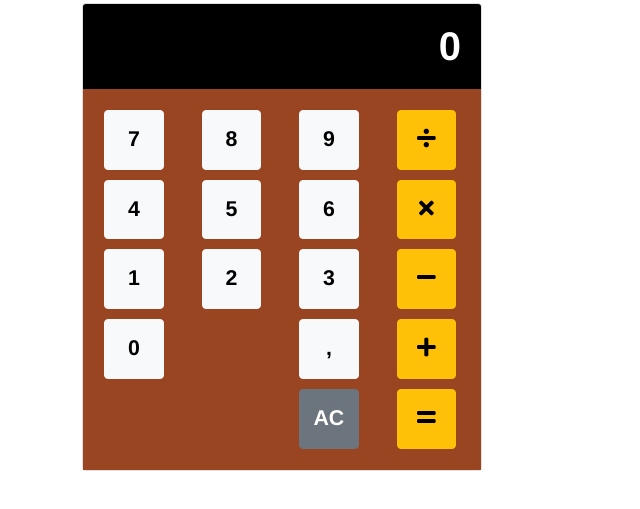
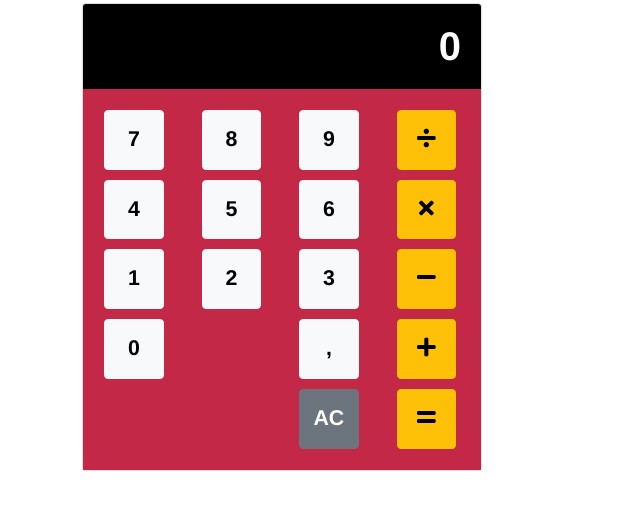
Before and after one commit to CamillaTeodoro/Calculadora_Javascript, a plain HTML site: page index.html in a window 1280 px wide. Shown: the part 53-562 px from the top of the page, without its empty margins (0-640 px from the left). Drawn offline with nearby package versions, Linux system fonts and the light colour scheme.

Commit message:
alterada cor da calculadora

```diff
--- a/calculadora.css
+++ b/calculadora.css
@@ -7,7 +7,7 @@
 }
 
 #calculadora .card-body {
-  background-color: #994522;
+  background-color: #c42847;
 }
 
 #calculadora #display {
```
